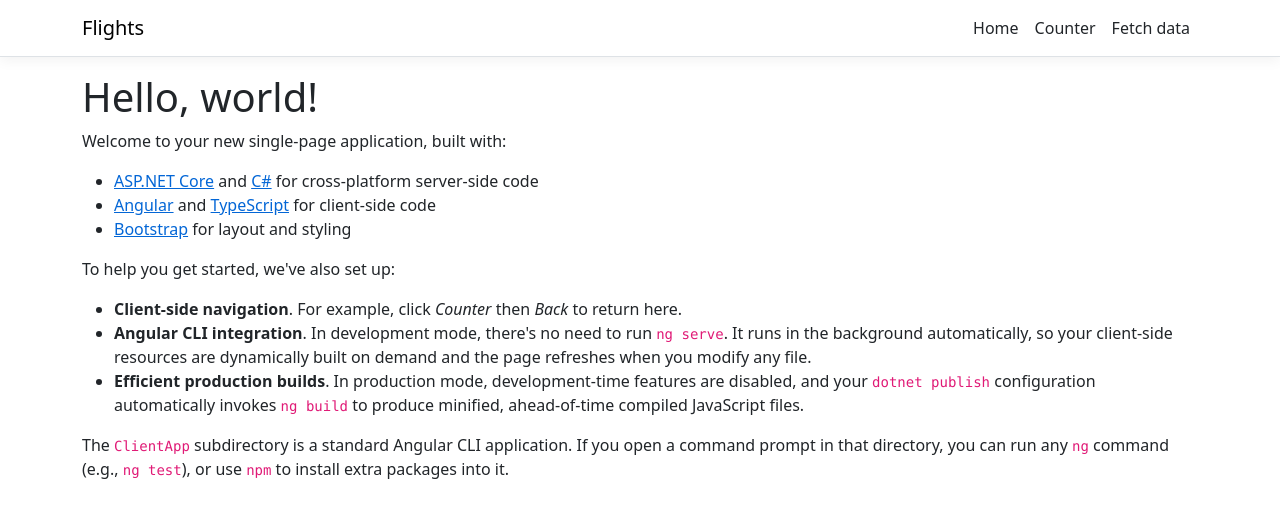
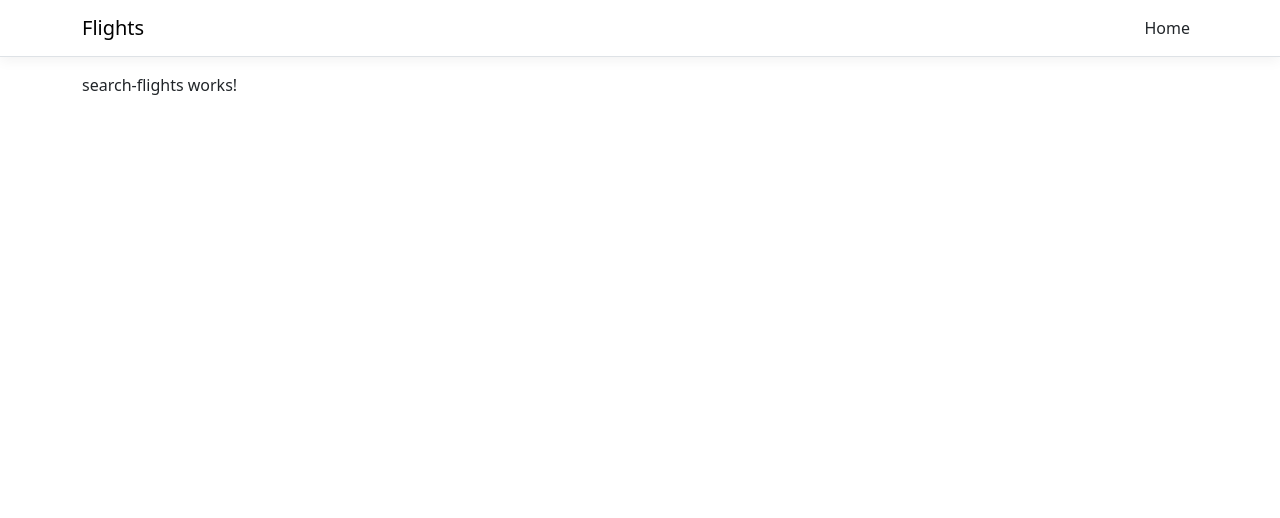
Before and after one commit to aNNiPAk/Flights, an Angular app in the folder Flights/ClientApp/: page / in a window 1280 px wide. Shown: the top 518 px of the page. Built offline with nearby package versions, Linux system fonts and the light colour scheme.

Commit message:
feat: Add search-flights component and remove standart components

```diff
--- a/Flights/ClientApp/src/app/counter/counter.component.html
+++ /dev/null
@@ -1,7 +0,0 @@
-<h1>Counter</h1>
-
-<p>This is a simple example of an Angular component.</p>
-
-<p aria-live="polite">Current count: <strong>{{ currentCount }}</strong></p>
-
-<button class="btn btn-primary" (click)="incrementCounter()">Increment</button>
--- a/Flights/ClientApp/src/app/counter/counter.component.ts
+++ /dev/null
@@ -1,13 +0,0 @@
-import { Component } from '@angular/core';
-
-@Component({
-  selector: 'app-counter-component',
-  templateUrl: './counter.component.html'
-})
-export class CounterComponent {
-  public currentCount = 0;
-
-  public incrementCounter() {
-    this.currentCount++;
-  }
-}
--- a/Flights/ClientApp/src/app/fetch-data/fetch-data.component.html
+++ /dev/null
@@ -1,24 +0,0 @@
-<h1 id="tableLabel">Weather forecast</h1>
-
-<p>This component demonstrates fetching data from the server.</p>
-
-<p *ngIf="!forecasts?.length"><em>Loading...</em></p>
-
-<table class='table table-striped' aria-labelledby="tableLabel" *ngIf="forecasts.length">
-  <thead>
-    <tr>
-      <th>Date</th>
-      <th>Temp. (C)</th>
-      <th>Temp. (F)</th>
-      <th>Summary</th>
-    </tr>
-  </thead>
-  <tbody>
-    <tr *ngFor="let forecast of forecasts">
-      <td>{{ forecast.date }}</td>
-      <td>{{ forecast.temperatureC }}</td>
-      <td>{{ forecast.temperatureF }}</td>
-      <td>{{ forecast.summary }}</td>
-    </tr>
-  </tbody>
-</table>
--- a/Flights/ClientApp/src/app/fetch-data/fetch-data.component.ts
+++ /dev/null
@@ -1,23 +0,0 @@
-import { Component, Inject } from '@angular/core';
-import { HttpClient } from '@angular/common/http';
-
-@Component({
-  selector: 'app-fetch-data',
-  templateUrl: './fetch-data.component.html'
-})
-export class FetchDataComponent {
-  public forecasts: WeatherForecast[] = [];
-
-  constructor(http: HttpClient, @Inject('BASE_URL') baseUrl: string) {
-    http.get<WeatherForecast[]>(baseUrl + 'weatherforecast').subscribe(result => {
-      this.forecasts = result;
-    }, error => console.error(error));
-  }
-}
-
-interface WeatherForecast {
-  date: string;
-  temperatureC: number;
-  temperatureF: number;
-  summary: string;
-}
--- a/Flights/ClientApp/src/app/home/home.component.html
+++ /dev/null
@@ -1,14 +0,0 @@
-<h1>Hello, world!</h1>
-<p>Welcome to your new single-page application, built with:</p>
-<ul>
-  <li><a href='https://get.asp.net/'>ASP.NET Core</a> and <a href='https://msdn.microsoft.com/en-us/library/67ef8sbd.aspx'>C#</a> for cross-platform server-side code</li>
-  <li><a href='https://angular.io/'>Angular</a> and <a href='http://www.typescriptlang.org/'>TypeScript</a> for client-side code</li>
-  <li><a href='http://getbootstrap.com/'>Bootstrap</a> for layout and styling</li>
-</ul>
-<p>To help you get started, we've also set up:</p>
-<ul>
-  <li><strong>Client-side navigation</strong>. For example, click <em>Counter</em> then <em>Back</em> to return here.</li>
-  <li><strong>Angular CLI integration</strong>. In development mode, there's no need to run <code>ng serve</code>. It runs in the background automatically, so your client-side resources are dynamically built on demand and the page refreshes when you modify any file.</li>
-  <li><strong>Efficient production builds</strong>. In production mode, development-time features are disabled, and your <code>dotnet publish</code> configuration automatically invokes <code>ng build</code> to produce minified, ahead-of-time compiled JavaScript files.</li>
-</ul>
-<p>The <code>ClientApp</code> subdirectory is a standard Angular CLI application. If you open a command prompt in that directory, you can run any <code>ng</code> command (e.g., <code>ng test</code>), or use <code>npm</code> to install extra packages into it.</p>
--- a/Flights/ClientApp/src/app/nav-menu/nav-menu.component.html
+++ b/Flights/ClientApp/src/app/nav-menu/nav-menu.component.html
@@ -27,16 +27,6 @@
           >
             <a class="nav-link text-dark" [routerLink]="['/']">Home</a>
           </li>
-          <li class="nav-item" [routerLinkActive]="['link-active']">
-            <a class="nav-link text-dark" [routerLink]="['/counter']"
-              >Counter</a
-            >
-          </li>
-          <li class="nav-item" [routerLinkActive]="['link-active']">
-            <a class="nav-link text-dark" [routerLink]="['/fetch-data']"
-              >Fetch data</a
-            >
-          </li>
         </ul>
       </div>
     </div>
--- /dev/null
+++ b/Flights/ClientApp/src/app/search-flights/search-flights.component.html
@@ -0,0 +1 @@
+<p>search-flights works!</p>
```
Also changed, not shown: Flights/ClientApp/src/app/app.module.ts (+3 -9 lines), Flights/ClientApp/src/app/home/home.component.ts (deleted, +0 -8 lines), Flights/ClientApp/src/app/search-flights/search-flights.component.ts (added, +10 -0 lines), Flights/ClientApp/src/app/search-flights/search-flights.component.css (added), 2 other files (tests, documents, lock files or other folders).
